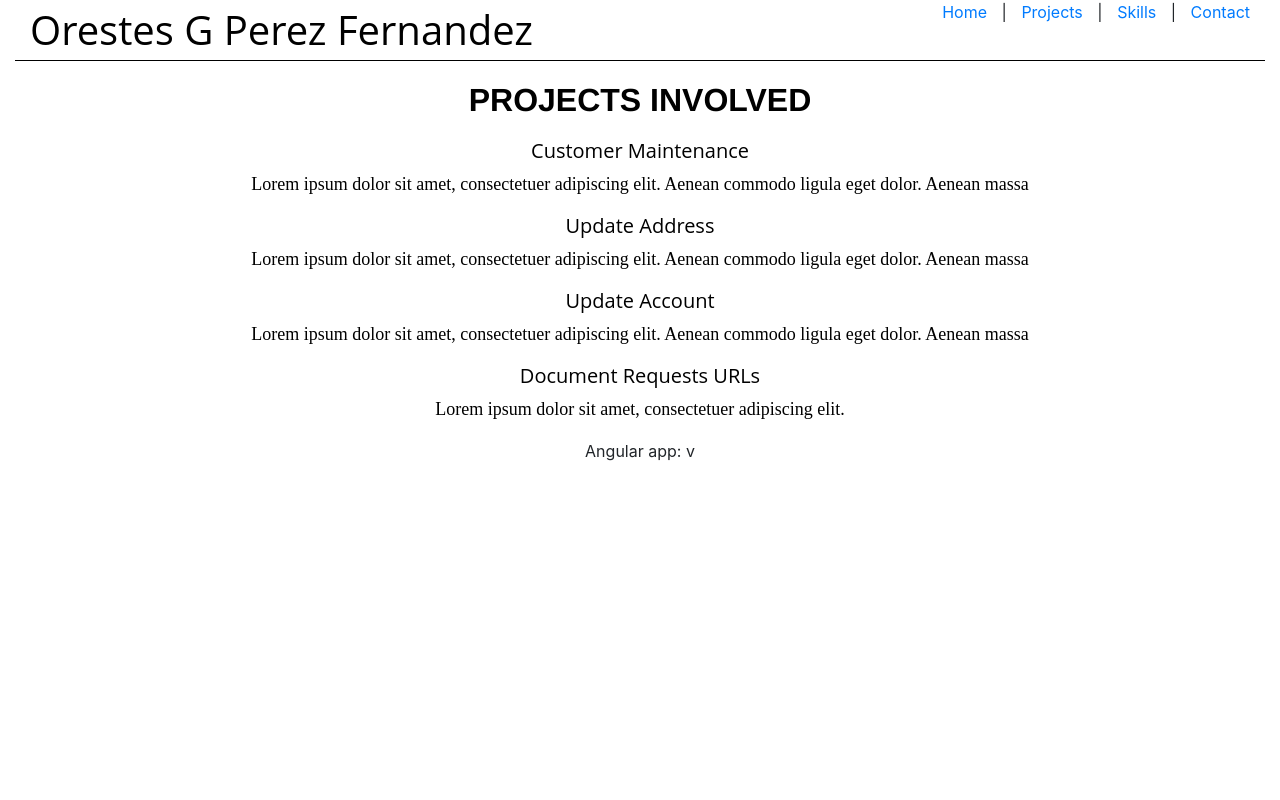
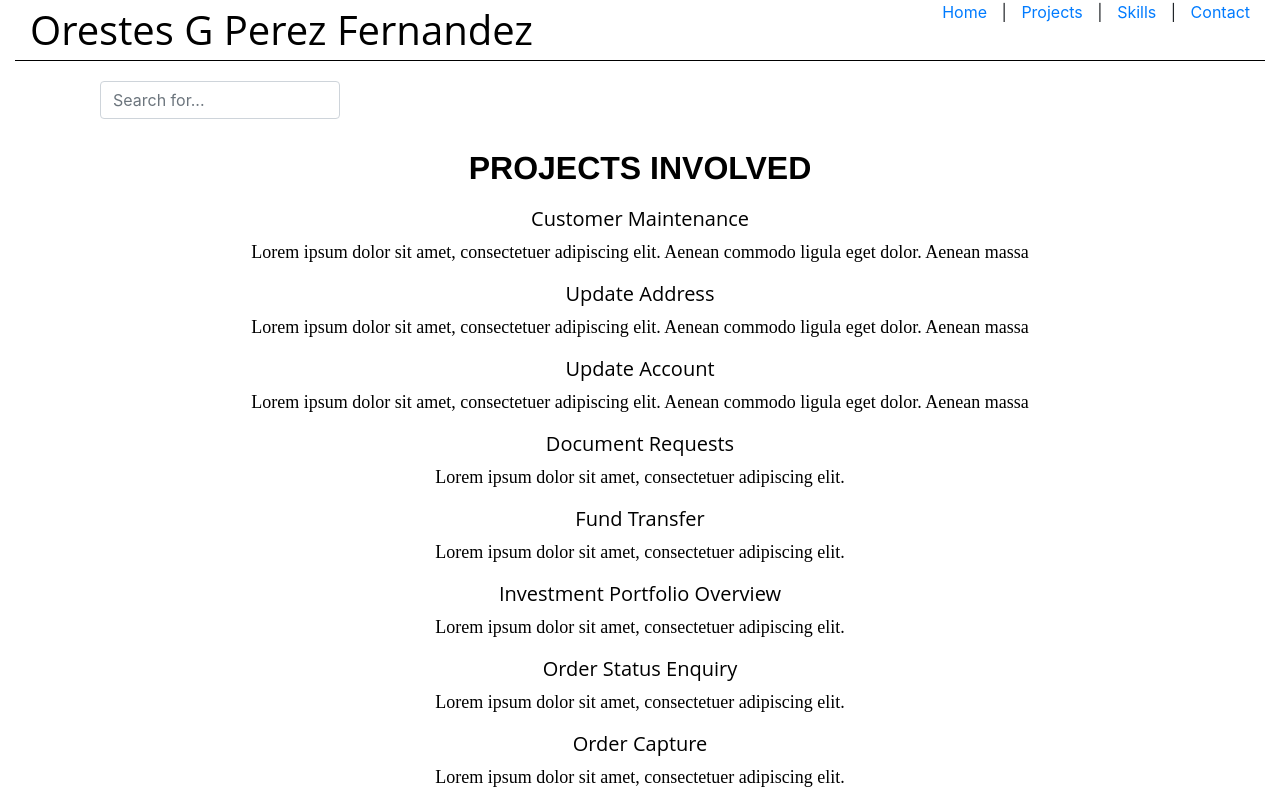
Before and after one commit to towersoft/orestes-portfolio, a website: page app/index.html in a window 1280 px wide. Both pictures are taken after a click on the link "Projects". Shown: the top 800 px of the page. Drawn offline with nearby package versions, Linux system fonts and the light colour scheme; some packages are replaced by stand-ins of ours; files that its build step writes are made by us from their sources.

Commit message:
adding filter to projects list

```diff
--- a/app/app.scss
+++ b/app/app.scss
@@ -89,6 +89,9 @@ $black-color: #000;
       ul {
         padding-left: 0;
       }
+      .content{
+        padding-top: 30px;
+      }
     }
     .contact {
       @extend .no-background;
--- a/app/project-list/project-list.component.html
+++ b/app/project-list/project-list.component.html
@@ -1,10 +1,17 @@
-<div class="projects">
+<div class="projects row">
+    <div class="row col-lg-3 col-lg-offset-9">
+        <input class="form-control" placeholder="Search for..." ng-model="$ctrl.filtered">
+
+    </div>
+    <div class="col-lg-12 content">
         <h2 class="title">{{$ctrl.title}}</h2>
         <ul>
-        <li ng-repeat="project in $ctrl.projects">
+            <li ng-repeat="project in $ctrl.projects | filter:$ctrl.filtered">
                 <h4>{{project.name}}</h4>
 
                 <p class="profile-desc">{{project.snippet}}</p>
             </li>
         </ul>
     </div>
+
+</div>
--- a/app/stub/project.json
+++ b/app/stub/project.json
@@ -12,7 +12,35 @@
     "snippet": "Lorem ipsum dolor sit amet, consectetuer adipiscing elit. Aenean commodo ligula eget dolor. Aenean massa"
   },
   {
-    "name": "Document Requests URLs",
+    "name": "Document Requests",
+    "snippet": "Lorem ipsum dolor sit amet, consectetuer adipiscing elit."
+  },
+  {
+    "name": "Fund Transfer",
+    "snippet": "Lorem ipsum dolor sit amet, consectetuer adipiscing elit."
+  },
+  {
+    "name": "Investment Portfolio Overview",
+    "snippet": "Lorem ipsum dolor sit amet, consectetuer adipiscing elit."
+  },
+  {
+    "name": "Order Status Enquiry",
+    "snippet": "Lorem ipsum dolor sit amet, consectetuer adipiscing elit."
+  },
+  {
+    "name": "Order Capture",
+    "snippet": "Lorem ipsum dolor sit amet, consectetuer adipiscing elit."
+  },
+  {
+    "name": "Order Details",
+    "snippet": "Lorem ipsum dolor sit amet, consectetuer adipiscing elit."
+  },
+  {
+    "name": "Amend Order",
+    "snippet": "Lorem ipsum dolor sit amet, consectetuer adipiscing elit."
+  },
+  {
+    "name": "Cancel Order",
     "snippet": "Lorem ipsum dolor sit amet, consectetuer adipiscing elit."
   }
 ]
```
Lines whose indentation alone changed are shown as unchanged.
